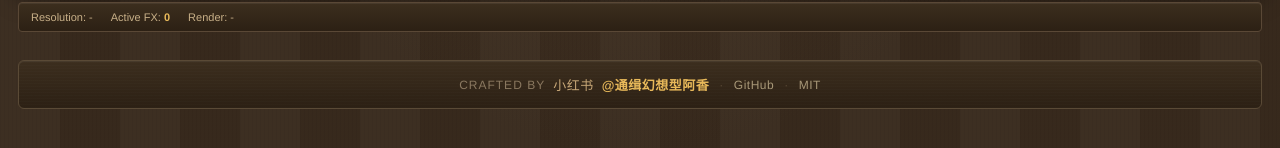
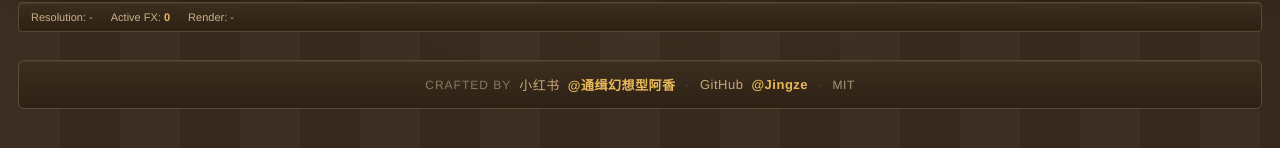
Before and after one commit to Jingze-Liu/photo-pedalboard, a plain HTML site: page index.html in a window 1280 px wide. Shown: the part 900-1048 px from the top of the page. Drawn offline with Linux system fonts and the light colour scheme.

Commit message:
Update index.html

```diff
--- a/index.html
+++ b/index.html
@@ -149,6 +149,12 @@
     font-weight: 600;
     font-size: 13px;
     letter-spacing: 0.5px;
+    text-decoration: none;
+    transition: color 0.15s;
+  }
+  .site-footer a.footer-handle:hover {
+    color: #f5d28a;
+    text-decoration: underline;
   }
   .site-footer .footer-divider {
     color: #5a4836;
@@ -998,9 +1004,10 @@
   <div class="site-footer">
     <span class="footer-by" data-i18n="footerBy">CRAFTED BY</span>
     <span class="footer-source">小红书</span>
-    <span class="footer-handle">@通缉幻想型阿香</span>
+    <a class="footer-handle" href="https://xhslink.com/m/5F24j32EI2" target="_blank" rel="noopener">@通缉幻想型阿香</a>
     <span class="footer-divider">·</span>
-    <a class="footer-link" href="https://github.com/Jingze-Liu/photo-pedalboard" target="_blank" rel="noopener">GitHub</a>
+    <span class="footer-source">GitHub</span>
+    <a class="footer-handle" href="https://github.com/Jingze-Liu" target="_blank" rel="noopener">@Jingze</a>
     <span class="footer-divider">·</span>
     <a class="footer-link" href="https://github.com/Jingze-Liu/photo-pedalboard/blob/main/LICENSE" target="_blank" rel="noopener">MIT</a>
   </div>
```
